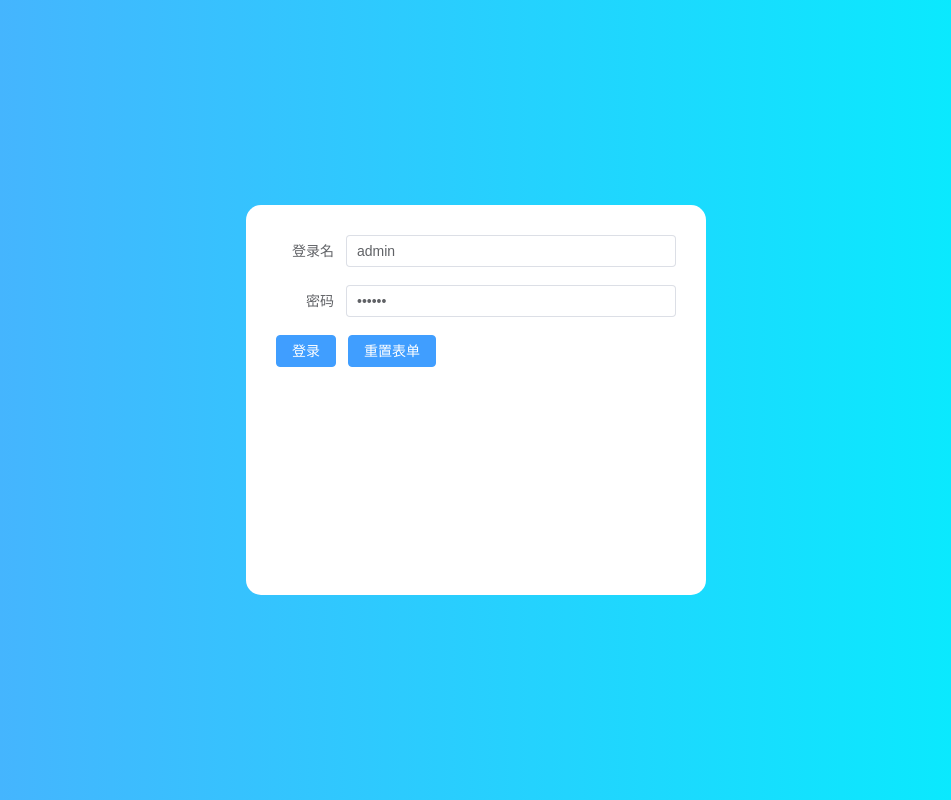
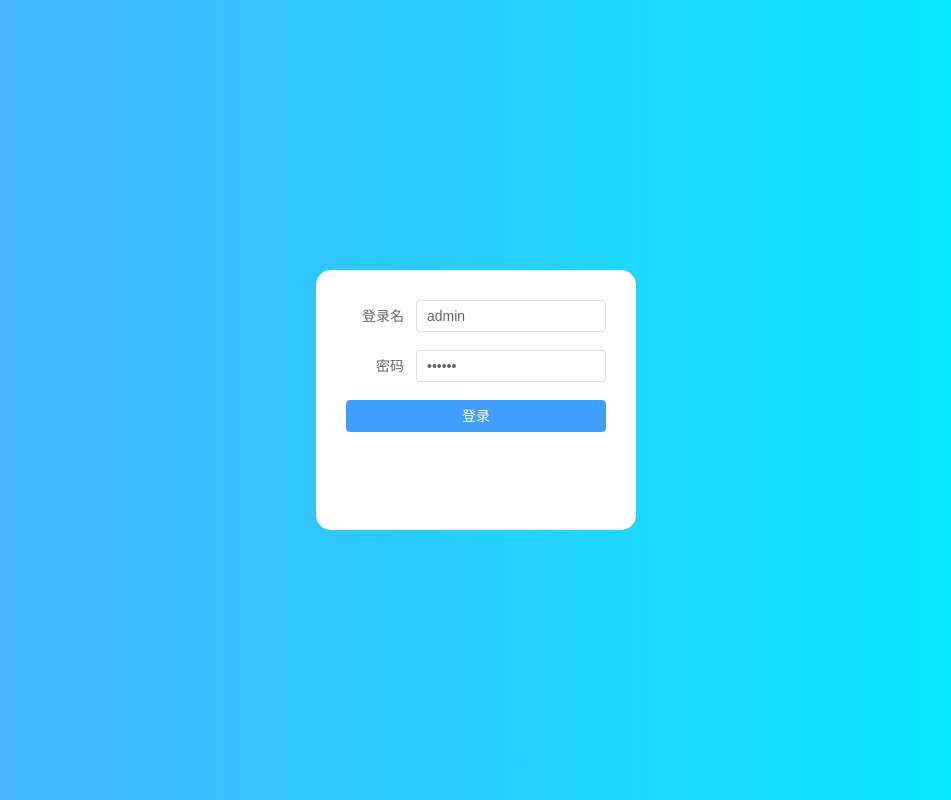
Before and after one commit to xu756/goweb, a Vue app: page /login in a window 1280 px wide. Shown: the whole page, without its empty margins (164-1115 px from the left). Built offline with nearby package versions, Linux system fonts and the light colour scheme.

Commit message:
昨天的更改

```diff
--- a/src/main.js
+++ b/src/main.js
@@ -27,8 +27,8 @@ axios.interceptors.request.use(function (config) {
   ElMessage.error('请求错误')
   return Promise.reject(error);
 });
+//加密
 import md5 from 'js-md5';
-
 const app = createApp(App)
 app.use(store)
 app.use(router)
--- a/src/views/login.vue
+++ b/src/views/login.vue
@@ -1,7 +1,6 @@
 <template>
   <div id="LoginBox">
-    <div id="login" v-loading="loading"
-    element-loading-text="登录中...">
+    <div id="login" v-loading="loading" element-loading-text="登录中...">
       <el-form
         :model="userinfo"
         label-width="70px"
@@ -24,8 +23,7 @@
           ></el-input>
         </el-form-item>
         <el-form-item label-width="0">
-          <el-button type="primary" @click="login">登录</el-button>
-          <el-button type="primary" @click="reset">重置表单</el-button>
+          <el-button type="primary" @click="login" id="b_t">登录</el-button>
         </el-form-item>
       </el-form>
     </div>
@@ -38,7 +36,7 @@ export default {
       userinfo: {
         username: "admin",
         password: "123456",
-      },
+      }, // 登录信息
       userrules: {
         username: [
           {
@@ -59,8 +57,8 @@ export default {
             message: "密码长度必须在6到12位之间",
           },
         ],
-      },
-      loading: false,
+      }, // 表单验证规则
+      loading: false, // 加载中
     };
   },
   methods: {
@@ -99,8 +97,8 @@ export default {
   height: 100%;
   background-image: linear-gradient(to right, #4facfe 0%, #00f2fe 100%);
   #login {
-    width: 400px;
-    height: 330px;
+    width: 260px;
+    height: 200px;
     padding: 30px;
     position: absolute;
     background-color: #ffffff;
@@ -108,6 +106,9 @@ export default {
     left: 50%;
     top: 50%;
     transform: translate(-50%, -50%);
+    #b_t {
+      width: 100%;
+    }
   }
 }
 </style>>
```
